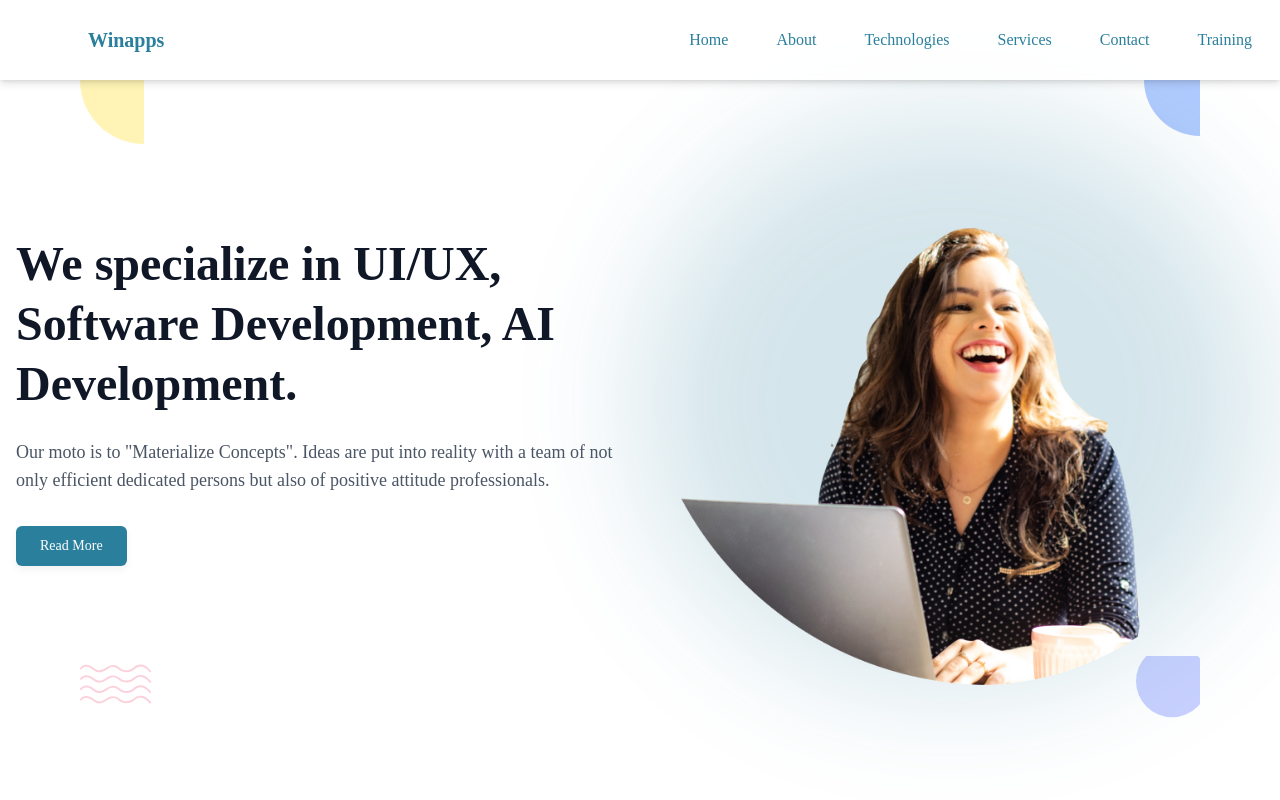
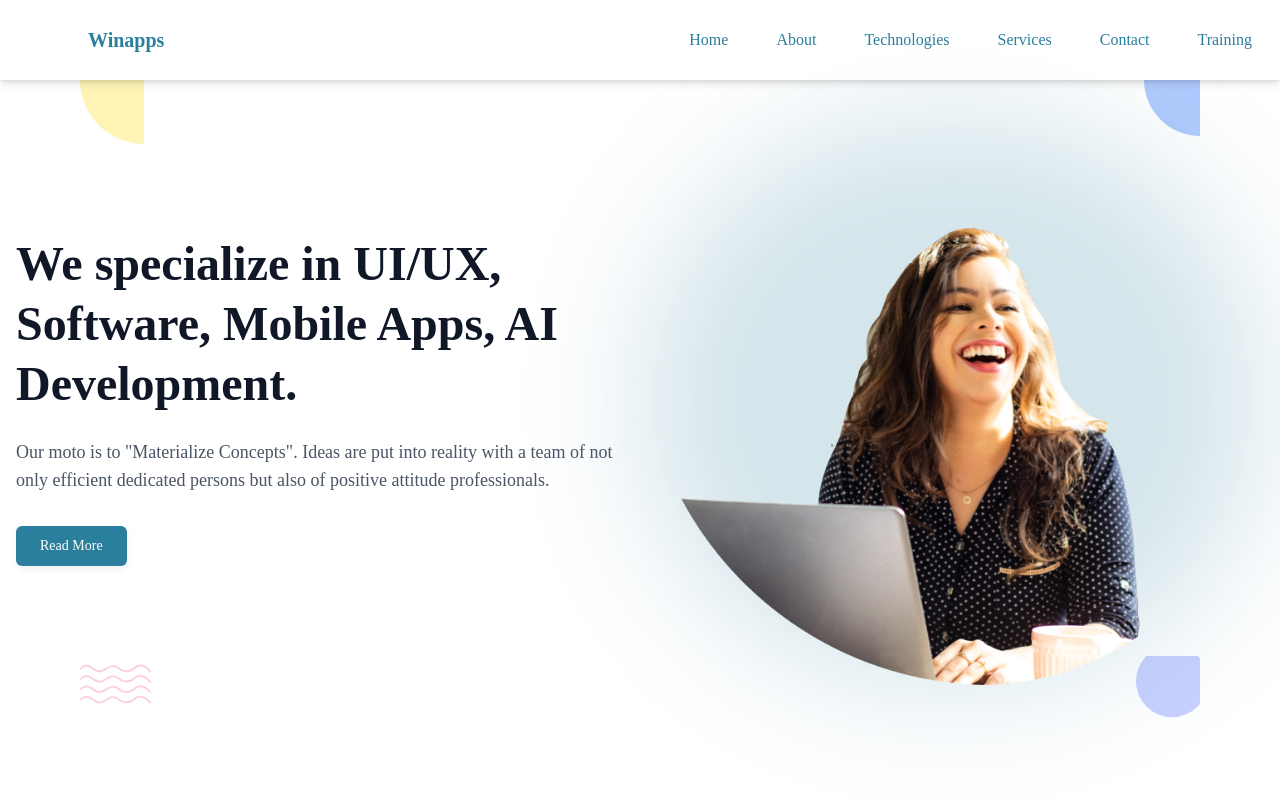
Before and after one commit to yash91989201/winapps, a React (Vite) app in the folder apps/web/: page / in a window 1280 px wide. Shown: the top 800 px of the page. Built offline with nearby package versions, Linux system fonts and the light colour scheme.

Commit message:
update hero section

```diff
--- a/apps/web/src/components/landing/hero.tsx
+++ b/apps/web/src/components/landing/hero.tsx
@@ -14,7 +14,7 @@ export function Hero() {
         <div className="flex flex-col lg:flex-row items-center justify-between">
           <div className="lg:w-1/2 mb-10 lg:mb-0 text-center lg:text-left">
             <h1 className="text-3xl md:text-5xl font-bold leading-tight mb-6">
-              We specialize in UI/UX, Software Development, AI Development.
+              We specialize in UI/UX, Software, Mobile Apps, AI Development.
             </h1>
             <p className="text-base md:text-lg text-gray-600 mb-8">
               Our moto is to "Materialize Concepts". Ideas are put into reality with a team of not only efficient dedicated persons but also of positive attitude professionals.
@@ -39,7 +39,7 @@ export function Hero() {
                         Winapps is a leading software development company based in Karnal. They specialize in building high-quality, end-to-end products for their clients, with a strong focus on software quality. Their skilled and trained team is dedicated to providing bug-free services and ensuring on-time delivery within budget.
                       </p>
                       <p>
-                        Winapps excels in both technology and product development, offering innovative and cost-effective web development and internet marketing services globally. They have a strong commitment to their clients, striving to deliver accurate and flawless solutions that help businesses flourish.
+                        Winapps excels in both technology and product development, offering innovative and cost-effective web development, mobile development and internet marketing services globally. They have a strong commitment to their clients, striving to deliver accurate and flawless solutions that help businesses flourish.
                       </p>
                       <p>
                         With structured partnerships and rigorous product engineering methods, Winapps guarantees quality, cost savings, and visibility throughout the product development life cycle. As an outsourcing partner, they bring significant improvements to existing business processes by leveraging their domain expertise.
@@ -48,7 +48,7 @@ export function Hero() {
                         Winapps also offers customized website design solutions, comprehensive web development services, and top-notch digital marketing services in Haryana. They validate and verify software applications to ensure a smooth user experience and avoid costly rework.
                       </p>
                       <p>
-                        Additionally, Winapps provides game development services for various platforms and expertise in PHP, .NET, e-commerce, and cloud computing.
+                        Additionally, Winapps provides game development, AI development services for various platforms and expertise in PHP, Android, IOS development, .NET, e-commerce, and cloud computing.
                       </p>
                     </div>
 
```
